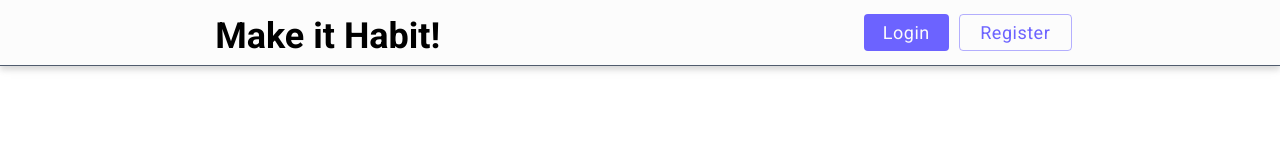
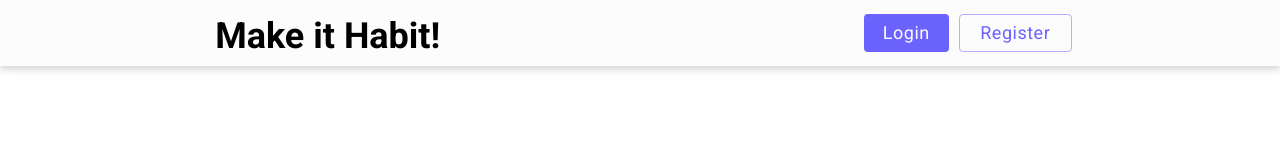
Before and after one commit to LucasGasque/gestao-habitos, a React (Create React App) app: page /login in a window 1280 px wide. Shown: the top 160 px of the page. Built offline with nearby package versions, Linux system fonts and the light colour scheme.

Commit message:
style: removido o border-botom e deixado apenas o box-shadow

```diff
--- a/src/components/Header/style.js
+++ b/src/components/Header/style.js
@@ -7,7 +7,6 @@ export const Container = styled.div`
   flex-direction: row;
   align-items: center;
   justify-content: space-around;
-  border-bottom: 1px solid var(--grey);
   box-shadow: 0px 4px 6px 0px rgba(196, 196, 196, 0.65);
 
   h1 {
```
